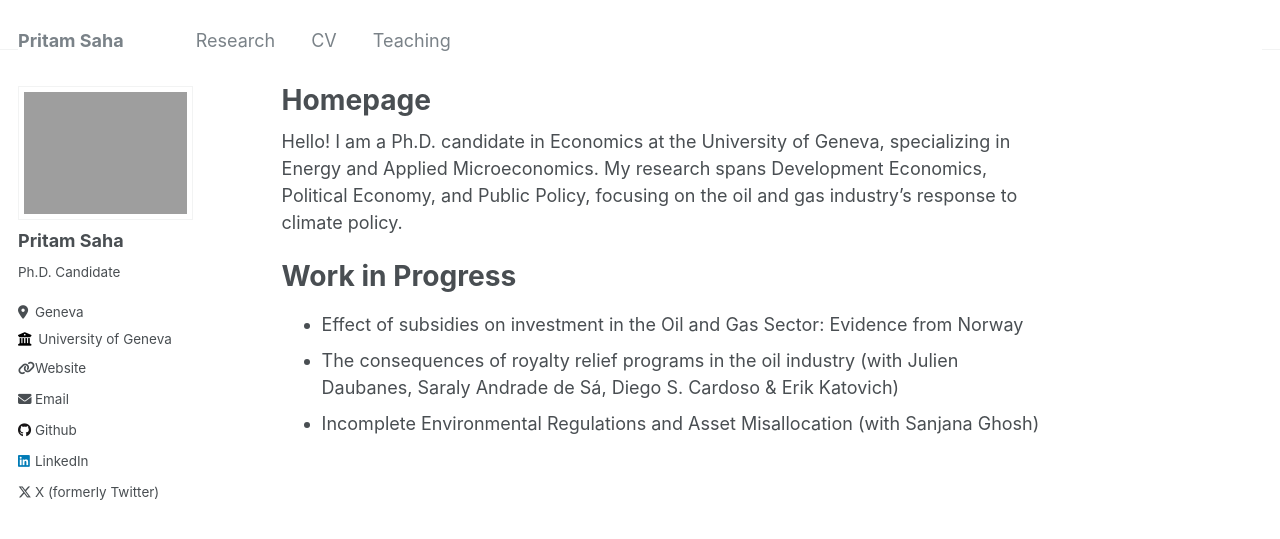
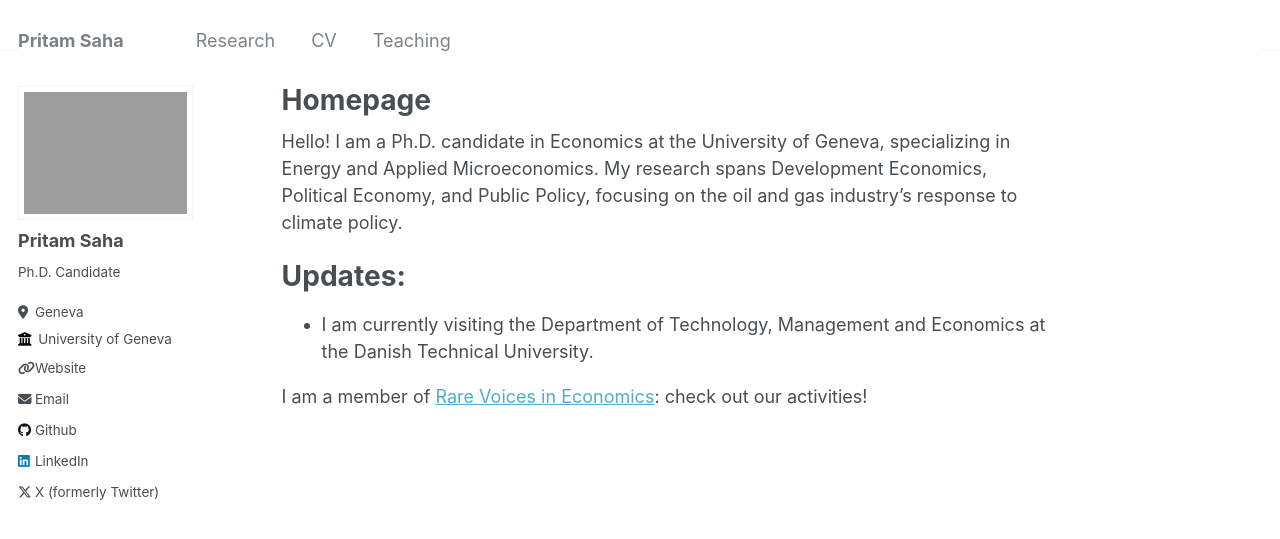
Before and after one commit to s-pritam/s-pritam.github.io, a Jekyll site: the page built from _pages/about.md, in a window 1280 px wide. Shown: the top 539 px of the page. Built offline with Jekyll 4.4.1, drawn with Linux system fonts in a browser that asks for light colours.

Commit message:
Update about.md

```diff
--- a/_pages/about.md
+++ b/_pages/about.md
@@ -9,8 +9,9 @@ redirect_from:
 
 Hello! I am a Ph.D. candidate in Economics at the University of Geneva, specializing in Energy and Applied Microeconomics. My research spans Development Economics, Political Economy, and Public Policy, focusing on the oil and gas industry's response to climate policy.
 
-Work in Progress
+Updates:
 ======
-- Effect of subsidies on investment in the Oil and Gas Sector: Evidence from Norway
-- The consequences of royalty relief programs in the oil industry (with Julien Daubanes, Saraly Andrade de Sá, Diego S. Cardoso & Erik Katovich)
-- Incomplete Environmental Regulations and Asset Misallocation (with Sanjana Ghosh)
+- I am currently visiting the Department of Technology, Management and Economics at the Danish Technical University.
+
+
+I am a member of [Rare Voices in Economics](https://www.rarevoicesineconomics.com/): check out our activities!
```
